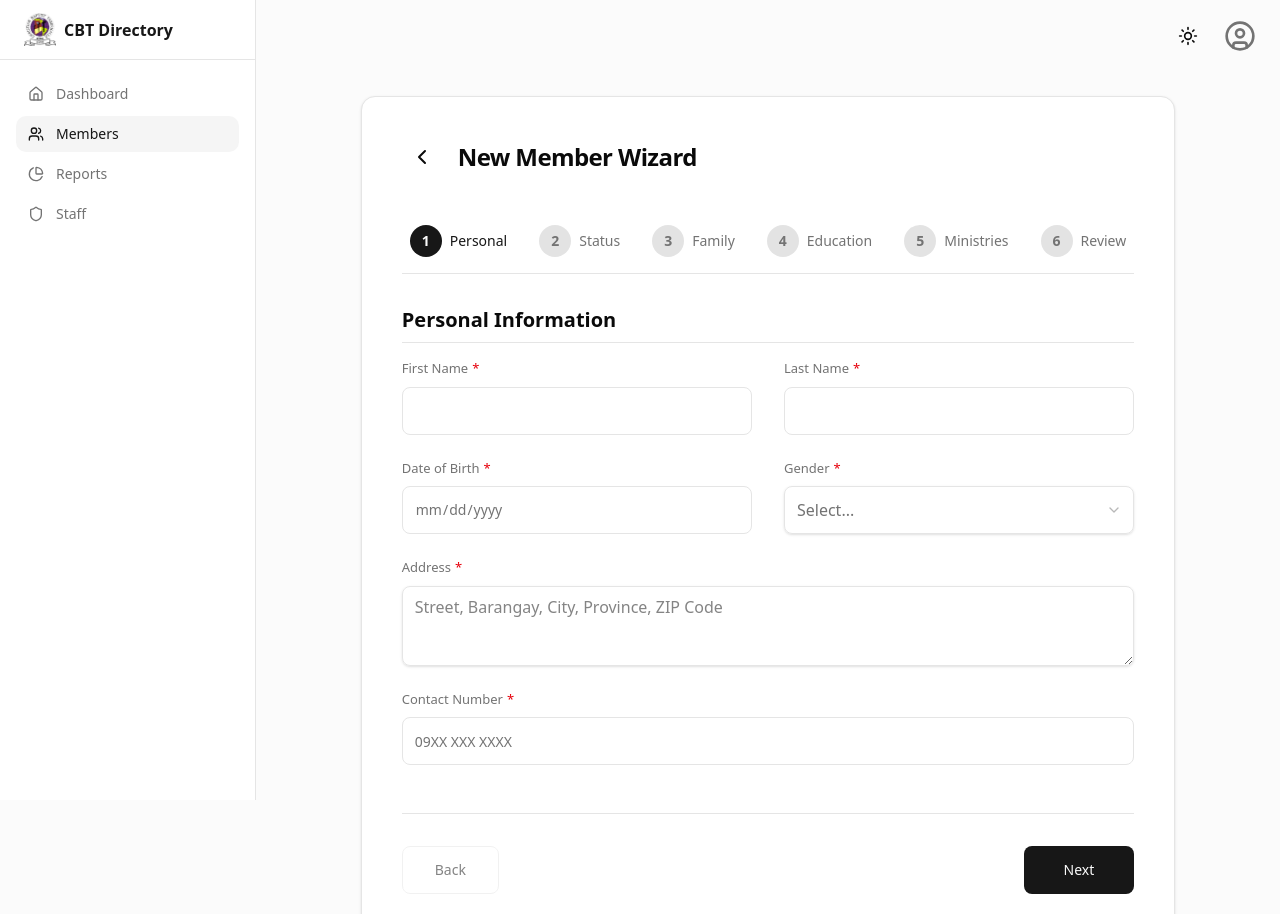
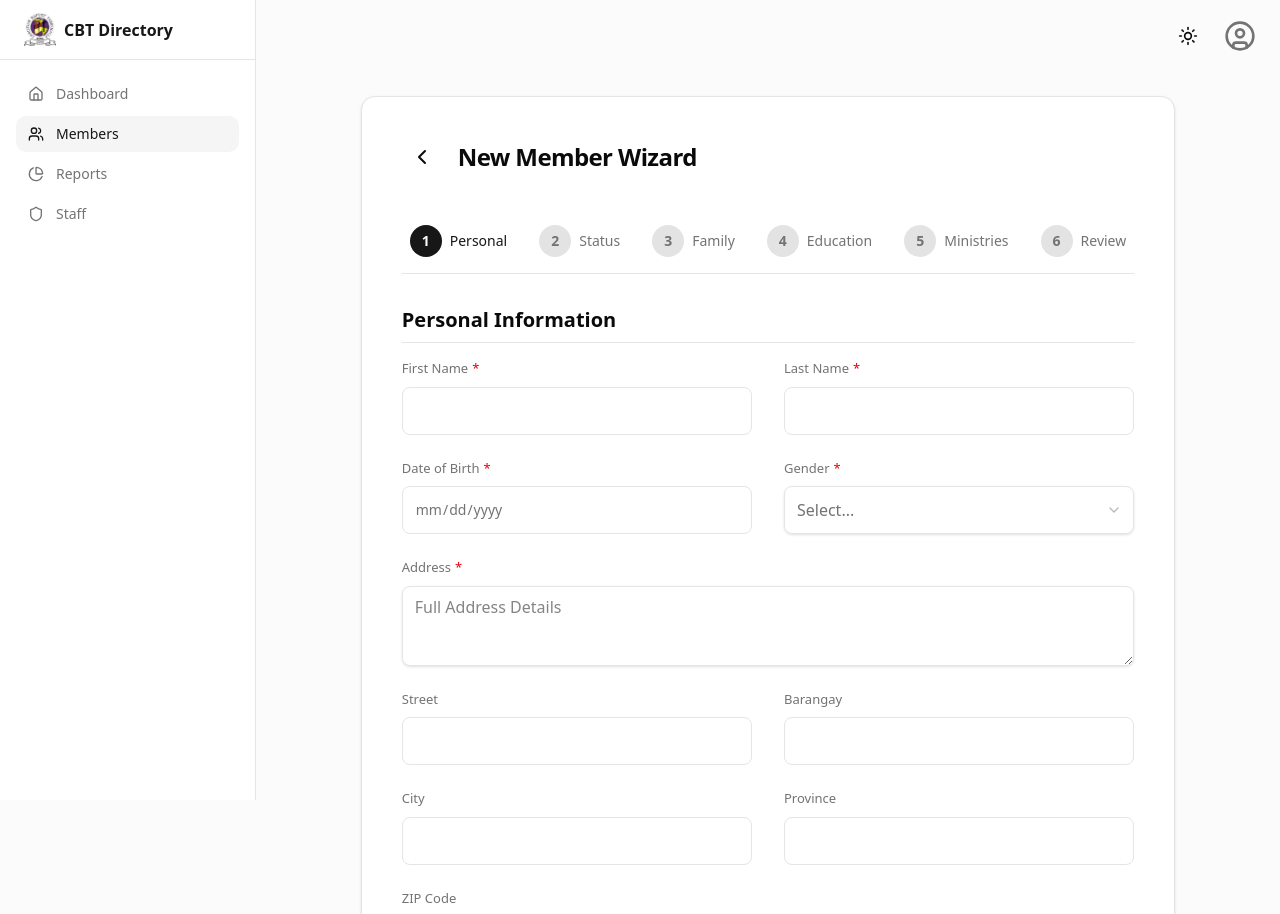
Before and after one commit to jjacobo-00/cbt-database, a Next.js app: page /members/new in a window 1280 px wide. Shown: the top 914 px of the page. Built offline with nearby package versions, Linux system fonts and the light colour scheme.

Commit message:
Add detailed address fields to member form

```diff
--- a/components/members/MemberForm.tsx
+++ b/components/members/MemberForm.tsx
@@ -20,6 +20,12 @@ const memberSchema = z.object({
   gender: z.string().min(1, "Gender is required"),
   contact_number: z.string().regex(/^09\d{9}$/, "Must be a valid 11-digit Philippine mobile number starting with 09"),
   address: z.string().min(1, "Address is required"),
+  // New address components
+  street: z.string().default(""),
+  barangay: z.string().default(""),
+  city: z.string().default(""),
+  province: z.string().default(""),
+  zip_code: z.string().default(""),
 
   // Step 2
   employment_status: z.enum(["Student", "Employed", "None"]),
@@ -94,6 +100,11 @@ export function MemberForm({ initialData }: { initialData?: any }) {
       gender: initialData?.gender || "",
       contact_number: initialData?.contact_number || "",
       address: initialData?.address || "",
+      street: initialData?.street || "",
+      barangay: initialData?.barangay || "",
+      city: initialData?.city || "",
+      province: initialData?.province || "",
+      zip_code: initialData?.zip_code || "",
       employment_status: initialData?.employment_status || "None",
       student_school: initialData?.student_school || "",
       student_year_level: initialData?.student_year_level || "",
@@ -166,7 +177,7 @@ export function MemberForm({ initialData }: { initialData?: any }) {
 
   const validateStep = async () => {
     let fieldsToValidate: any[] = []
-    if (step === 1) fieldsToValidate = ["first_name", "last_name", "birth_date", "gender", "contact_number", "address"]
+    if (step === 1) fieldsToValidate = ["first_name", "last_name", "birth_date", "gender", "contact_number", "address", "street", "barangay", "city", "province", "zip_code"]
     if (step === 2) fieldsToValidate = ["employment_status", "student_school", "student_year_level", "student_course", "company", "position"]
     if (step === 3) fieldsToValidate = ["father_name", "father_occupation", "father_contact_number", "mother_name", "mother_occupation", "mother_contact_number", "parents_civil_status", "siblings", "emergency_contact_name", "emergency_contact_relationship", "emergency_contact_number"]
     if (step === 4) fieldsToValidate = ["highest_educational_attainment", "education_details"]
@@ -266,8 +277,28 @@ export function MemberForm({ initialData }: { initialData?: any }) {
               </div>
               <div className="grid gap-2 md:col-span-2">
                 <Label className="text-[13px] text-muted-foreground">Address<R/></Label>
-                <textarea {...form.register("address")} className="flex min-h-[80px] w-full rounded-md border border-input bg-transparent px-3 py-2 text-base shadow-sm focus-visible:outline-none focus-visible:ring-1 focus-visible:ring-primary focus-visible:ring-offset-0" placeholder="Street, Barangay, City, Province, ZIP Code" />
+                <textarea {...form.register("address")} className="flex min-h-[80px] w-full rounded-md border border-input bg-transparent px-3 py-2 text-base shadow-sm focus-visible:outline-none focus-visible:ring-1 focus-visible:ring-primary focus-visible:ring-offset-0" placeholder="Full Address Details" />
                 {form.formState.errors.address && <p className="text-sm text-destructive">{form.formState.errors.address.message}</p>}
+              </div>
+              <div className="grid gap-2">
+                <Label className="text-[13px] text-muted-foreground">Street</Label>
+                <Input {...form.register("street")} className="h-12 bg-transparent focus-visible:ring-1 focus-visible:ring-primary focus-visible:ring-offset-0" />
+              </div>
+              <div className="grid gap-2">
+                <Label className="text-[13px] text-muted-foreground">Barangay</Label>
+                <Input {...form.register("barangay")} className="h-12 bg-transparent focus-visible:ring-1 focus-visible:ring-primary focus-visible:ring-offset-0" />
+              </div>
+              <div className="grid gap-2">
+                <Label className="text-[13px] text-muted-foreground">City</Label>
+                <Input {...form.register("city")} className="h-12 bg-transparent focus-visible:ring-1 focus-visible:ring-primary focus-visible:ring-offset-0" />
+              </div>
+              <div className="grid gap-2">
+                <Label className="text-[13px] text-muted-foreground">Province</Label>
+                <Input {...form.register("province")} className="h-12 bg-transparent focus-visible:ring-1 focus-visible:ring-primary focus-visible:ring-offset-0" />
+              </div>
+              <div className="grid gap-2">
+                <Label className="text-[13px] text-muted-foreground">ZIP Code</Label>
+                <Input {...form.register("zip_code")} className="h-12 bg-transparent focus-visible:ring-1 focus-visible:ring-primary focus-visible:ring-offset-0" />
               </div>
               <div className="grid gap-2 md:col-span-2">
                 <Label className="text-[13px] text-muted-foreground">Contact Number<R/></Label>
```
